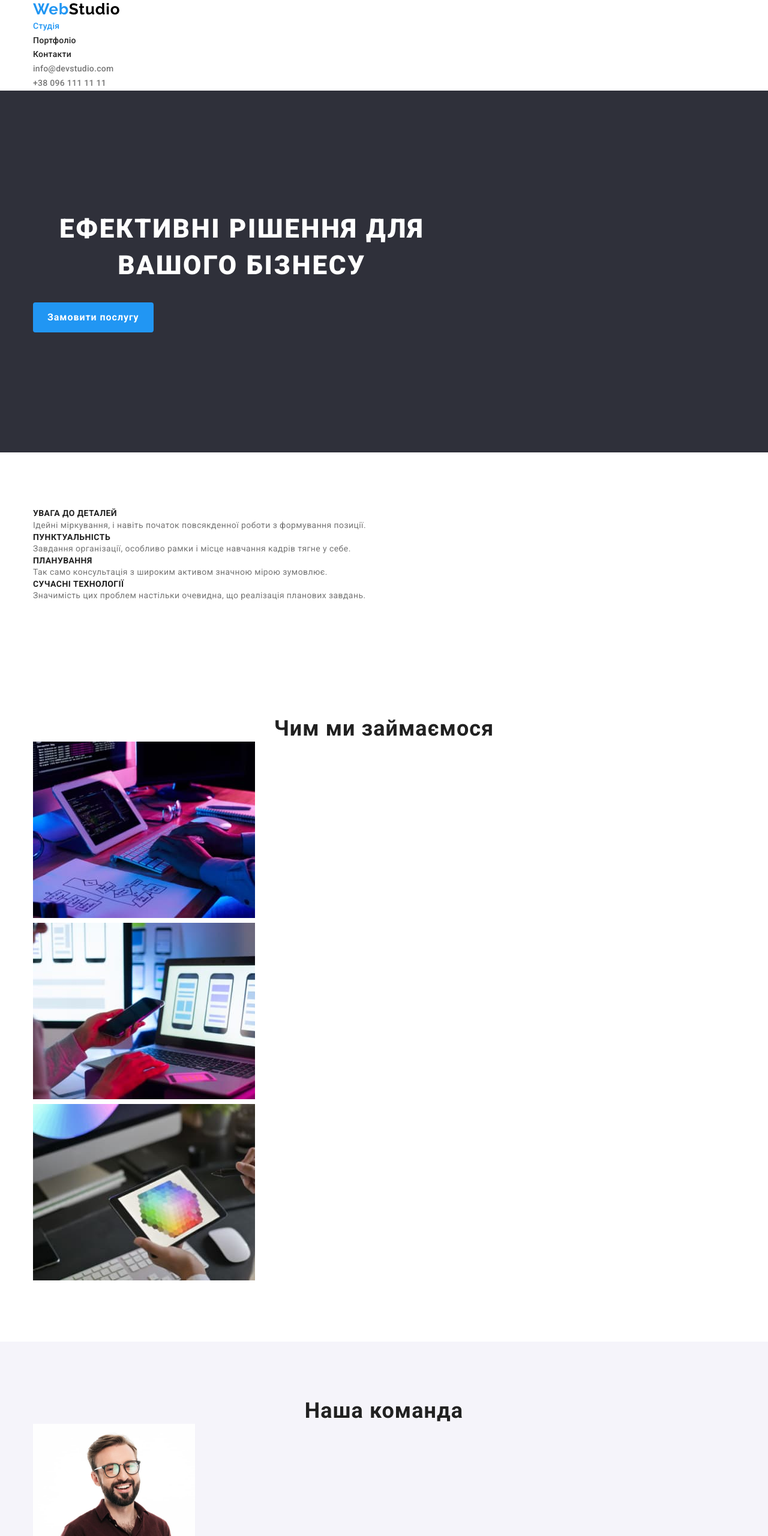
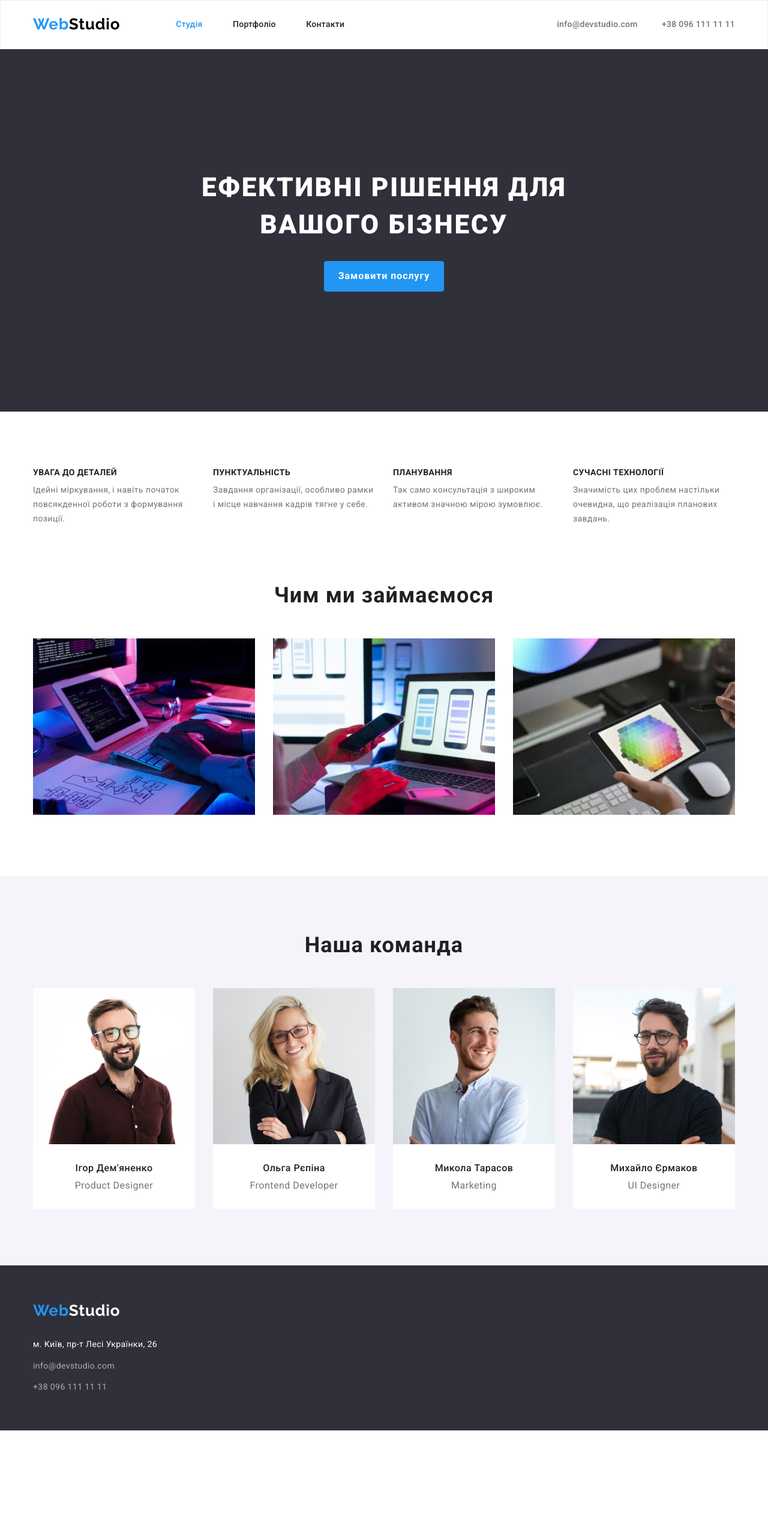
Before and after one commit to Adelina515/goit-markup-hw-03, a plain HTML site: page index.html in a window 1280 px wide. Shown: the top 2560 px of the page at 60% size. After the commit the page ends 2384 px from the top, so only its background shows below. Drawn offline with nearby package versions, Linux system fonts and the light colour scheme.

Commit message:
add flex and margin

```diff
--- a/css/styles.css
+++ b/css/styles.css
@@ -28,7 +28,7 @@ h3{
 }
 ul {
     margin: 0px;
-    padding-left: 0px;
+    padding: 0px;
 }
 button {
     cursor: pointer;
@@ -48,8 +48,20 @@ body {
     padding: 0px 15px;
     margin: 0 auto;
 }
+.section {
+    padding-top: 94px;
+    padding-bottom: 94px;
+}
 /* ---------header--------- */
-
+.header{
+    padding-top: 24px;
+    padding-bottom: 25px;
+    border: 1px solid #ECECEC;
+}
+.header-container {
+    display: flex;
+    align-items: center;
+}
 .header-logo{
     font-family: 'Raleway', sans-serif;
     font-weight: 700;
@@ -69,6 +81,14 @@ span.header-logo:hover,
 span.header-logo:focus{
     color: var(--accent-color);
 }
+.header-list {
+    width: 281px;
+    display: flex;
+    justify-content: space-between;
+    margin-left: 93px;
+    margin-right: 354px;
+
+}
 .header-link{
     font-weight: 500;
     font-size: 14px;
@@ -84,7 +104,11 @@ span.header-logo:focus{
 .header-link-active{
     color: var(--accent-color);
 }
-
+.contacts-list {
+    width: 297px;
+    display: flex;
+    justify-content: space-between;
+}
 .header-mail{
     font-weight: 500;
     font-size: 14px;
@@ -107,10 +131,7 @@ span.header-logo:focus{
 
 
 /* ---------decision---------- */
-.section{
-    padding-top: 94px;
-    padding-bottom: 94px;
-}
+
 .decision{
     background-color: var(--second-background-color);
     padding-top: 200px;
@@ -126,6 +147,7 @@ span.header-logo:focus{
     text-transform: uppercase;
     color: var(--primary-header-color);
     max-width: 696px;
+    margin: 0 auto;
     margin-bottom: 30px;
 
 }
@@ -142,6 +164,7 @@ span.header-logo:focus{
     border-radius: 4px;
     display: block;
     padding: 10px 24px;
+    margin: 0 auto;
 
 }
 
@@ -150,6 +173,9 @@ span.header-logo:focus{
     background-color: #188CE8;
 }
 /* ---------benefits---------- */
+.benefits{
+    margin: 0 auto;
+}
 
 .visually-hidden {
     position: absolute;
@@ -163,15 +189,30 @@ span.header-logo:focus{
     clip: rect(0 0 0 0);
     overflow: hidden;
 }
+.benefits-list{
+    display: flex;
+}
+
+.benefits-element:nth-child(-n+3){
+    margin-right: 30px;
+}
 .benefit-heading{
     font-weight: 700;
     font-size: 14px;
     line-height: 1.1;
     letter-spacing: 0.03em;
     color: var(--second-header-color);
+    margin-bottom: 10px;
+}
+.subtitle{
+    max-width: 270px;
 }
 
 /* ---------work---------- */
+.work{
+    padding-top: 0px;
+    margin: 0 auto;
+}
 
 .heading{
     font-weight: 700;
@@ -180,10 +221,28 @@ span.header-logo:focus{
     text-align: center;
     letter-spacing: 0.03em;
     color: var(--second-header-color);
+    margin-bottom: 50px;
 }
+.work-list{
+    display: flex;
+    justify-content: space-between;
+}
+
+
 /* ---------team---------- */
 .team{
     background-color: var(--team-background-color);
+}
+.team-list{
+    display: flex;
+    justify-content: space-between;
+}
+.team-element{
+    background-color: var(--primary-background-color);
+    padding-bottom: 30px;
+    display: flex;
+    flex-direction: column;
+    align-items: center;
 }
 .headline{
     font-weight: 500;
@@ -191,18 +250,28 @@ span.header-logo:focus{
     line-height: 1.2;
     letter-spacing: 0.03em;
     color: var(--second-header-color);
+    margin: 30px auto 10px;
+    justify-content: center;
 }
 .team-subtitle{
     font-size: 16px;
     line-height:1.2;
     letter-spacing: 0.03em;
     color: var(--primary-subtitle-color);
+    justify-content: center;
 }
 /* ---------footer---------- */
 footer{
     background-color: var(--second-background-color);
+    padding-top: 60px;
+    padding-bottom: 60px;
 }
-
+.footer-address{
+    margin-top: 28px;
+}
+.footer-element:nth-child(n + 2){
+    margin-top: 12px;
+}
 .footer-logo{
     font-family: 'Raleway', sans-serif;
     font-weight: 700;
@@ -234,7 +303,20 @@ span.footer-logo{
 }
 
 /* ---------portfolio---------- */
+.button-container{
+    padding-right: 315px;
+    padding-left: 316px;
+    margin-bottom: 34px;
+}
 
+.button-list{
+    width: 569px;
+    display: flex;
+    justify-content: space-between;
+    align-items: center;
+    display: flex;
+    padding-bottom: 16px;
+}
 .portfolio-btn {
     font-family: inherit;
     font-weight: 500;
@@ -245,12 +327,41 @@ span.footer-logo{
     color: #212121;
     background-color: #F5F4FA;
     cursor: pointer;
+    border: none;
+    border-radius: 4px;
+    padding: 6px 22px;
 }
 .portfolio-btn:hover,
 .portfolio-btn:focus{
     color: var(--primary-btn-color);
     background-color: var(--accent-color);
     box-shadow: 0px 3px 1px rgba(0, 0, 0, 0.1), 0px 1px 2px rgba(0, 0, 0, 0.08), 0px 2px 2px rgba(0, 0, 0, 0.12);
+}
+.portfolio-list{
+    display: flex;
+    flex-wrap: wrap;
+
+}
+
+.portfolio-element{
+    width: calc((100% - 60px ) / 3 );
+    margin-right: 30px;
+    margin-bottom: 30px;
+}
+.portfolio-element:nth-child(3n) {
+    margin-right: 0px;
+}
+.portfolio-element:nth-last-child(-n+3) {
+    margin-bottom: 0px;
+}
+.portfolio-img{
+    display: block;
+}
+.portfolio-inform{
+    border-right: 1px solid #EEEEEE;
+    border-bottom: 1px solid #EEEEEE;
+    border-left: 1px solid #EEEEEE;
+    padding: 20px 24px;
 }
 
 .portfolio-heading {
@@ -259,6 +370,7 @@ span.footer-logo{
     line-height: 2;
     letter-spacing: 0.06em;
     color: var(--second-header-color);
+    margin-bottom: 4px;
 }
 
 .portfolio-subtitle {
@@ -266,4 +378,5 @@ span.footer-logo{
     line-height: 1.87;
     letter-spacing: 0.03em;
     color: var(--primary-subtitle-color);
+    width: 322px;
 }
--- a/index.html
+++ b/index.html
@@ -16,7 +16,7 @@
 </head>
 <body>
     <header class="header">
-        <div class="container">
+        <div class="container header-container">
             <a href="index.html" class="header-logo link"> <span class="header-logo">Web</span>Studio</a>
             <nav class="header-nav">
                 <ul class="header-list list">
@@ -25,7 +25,7 @@
                     <li><a href="" class="header-link link">Контакти</a></li>
                 </ul>
             </nav>
-            <ul class="list">
+            <ul class="contacts-list list">
                 <li><a href="mailto:info@devstudio.com" class="header-mail link">info@devstudio.com</a></li>
                 <li><a href="tel:+380961111111" class="header-tel link">+38 096 111 11 11</a></li>
             </ul>
@@ -34,7 +34,7 @@
     <main>
         <section class="decision section">
             <div class="container">
-                <h1 class="decision-heading">Ефективні рішення для вашого бізнесу</h1>
+                <h1 class="decision-heading">Ефективні рішення  для <br> вашого бізнесу</h1>
                 <button type="button" class="btn">Замовити послугу</button>
             </div>
         </section>
@@ -43,19 +43,19 @@
             <div class="container">
                 <h2 class="visually-hidden">переваги</h2>
                 <ul class="benefits-list list">
-                    <li>
+                    <li class="benefits-element">
                         <h3 class="benefit-heading">УВАГА ДО ДЕТАЛЕЙ</h3>
                         <p class="subtitle">Ідейні міркування, і навіть початок повсякденної роботи з формування позиції.</p>
                     </li>
-                    <li>
+                    <li class="benefits-element">
                         <h3 class="benefit-heading">ПУНКТУАЛЬНІСТЬ</h3>
                         <p class="subtitle">Завдання організації, особливо рамки і місце навчання кадрів тягне у себе.</p>
                     </li>
-                    <li>
+                    <li class="benefits-element">
                         <h3 class="benefit-heading">ПЛАНУВАННЯ</h3>
                         <p class="subtitle"> Так само консультація з широким активом значною мірою зумовлює.</p>
                     </li>
-                    <li>
+                    <li class="benefits-element">
                         <h3 class="benefit-heading">СУЧАСНІ ТЕХНОЛОГІЇ</h3>
                         <p class="subtitle">Значимість цих проблем настільки очевидна, що реалізація планових завдань.</p>
                     </li>
@@ -68,7 +68,7 @@
 
                 <h2 class="work-heading heading">Чим ми займаємося</h2>
                 <ul class="work-list list">
-                    <li>
+                    <li class="work-element">
                         <img
                             src="./img/img.jpg"
                             alt="Десктопні додатки"
@@ -76,7 +76,7 @@
                             class=""
                         />
                     </li>
-                    <li>
+                    <li class="work-element">
                         <img
                             src="./img/img1.jpg"
                             alt="мобільні додатки"
@@ -84,7 +84,7 @@
                             class=""
                         />
                     </li>
-                    <li>
+                    <li class="work-element">
                         <img
                             src="./img/img2.jpg"
                             alt="дизайнерські рішення"
@@ -102,22 +102,22 @@
             <div class="container">
                 <h2 class="team-heading heading">Наша команда</h2>
                 <ul class="team-list list">
-                    <li>
+                    <li class="team-element">
                         <img src="./img/img3.jpg" alt="Ігор Дем'яненко" width="270">
                         <h3 class="headline">Ігор Дем'яненко</h3>
                         <p class="team-subtitle">Product Designer</p>
                     </li>
-                    <li>
+                    <li class="team-element">
                         <img src="./img/img4.jpg" alt="Ольга Рєпіна" width="270">
                         <h3 class="headline">Ольга Рєпіна</h3>
                         <p class="team-subtitle">Frontend Developer</p>
                     </li>
-                    <li>
+                    <li class="team-element">
                         <img src="./img/img5.jpg" alt="Микола Тарасов" width="270">
                         <h3 class="headline">Микола Тарасов</h3>
                         <p class="team-subtitle">Marketing</p>
                     </li>
-                    <li>
+                    <li class="team-element">
                         <img src="./img/img6.jpg" alt="Михайло Єрмаков" width="270">
                         <h3 class="headline">Михайло Єрмаков</h3>
                         <p class="team-subtitle">UI Designer</p>
@@ -131,10 +131,10 @@
         <div class="container">
             <a href="index.html" class="footer-logo link"> <span class="footer-logo">Web</span>Studio</a>
             <address class="footer-address">
-                <ul class="list">
-                    <li><a href="https://goo.gl/maps/XC93UawWn5YDiqj28" target="_blank" rel="noopeneer noreferrer nofollow" class="footer-addres link">м. Київ, пр-т Лесі Українки, 26</a></li>
-                    <li><a href="mailto:info@devstudio.com" class="footer-mail-tel  link">info@devstudio.com</a></li>
-                    <li><a href="tel:+380961111111" class="footer-mail-tel link">+38 096 111 11 11</a></li>
+                <ul class="list footer-list">
+                    <li class="footer-element"><a href="https://goo.gl/maps/XC93UawWn5YDiqj28" target="_blank" rel="noopeneer noreferrer nofollow" class="footer-addres link">м. Київ, пр-т Лесі Українки, 26</a></li>
+                    <li class="footer-element"><a href="mailto:info@devstudio.com" class="footer-mail-tel  link">info@devstudio.com</a></li>
+                    <li class="footer-element"><a href="tel:+380961111111" class="footer-mail-tel link">+38 096 111 11 11</a></li>
                 </ul>
             </address>
         </div>
```
Also changed, not shown: portfolio.html (+57 -29 lines).
